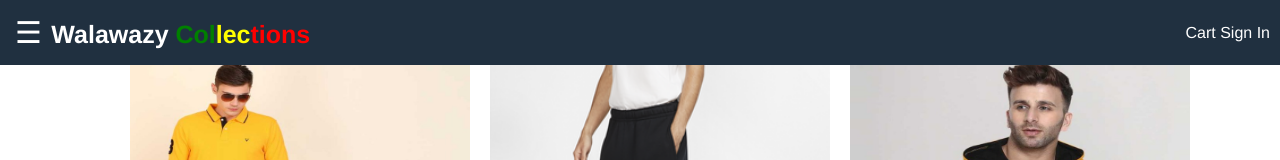
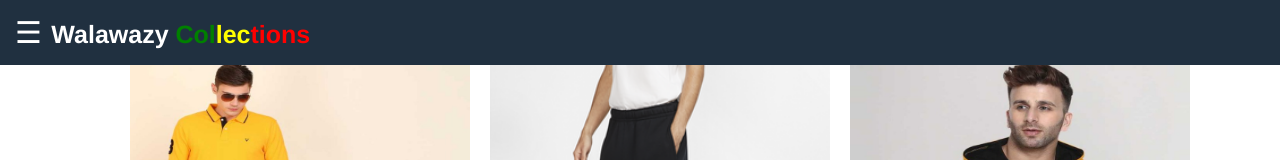
Before and after one commit to Yackson21/walawaazy_collections, a plain HTML site: page index.html in a window 1280 px wide. Shown: the top 160 px of the page. Drawn offline with nearby package versions, Linux system fonts and the light colour scheme.

Commit message:
removed sign in and cart links

```diff
--- a/index.html
+++ b/index.html
@@ -19,10 +19,10 @@
                 	<span style="color:green;">Col</span><span style="color:yellow;">lec</span><span style="color:red;">tions</span>
                 </a>
         	</div>
-            <div class="header-links">
+            <!-- <div class="header-links">
                 <a href="cart.html">Cart</a>
                 <a href="signin.html">Sign In</a>
-            </div>
+            </div> -->
         </header>
 
         <aside class="sidebar">
```
